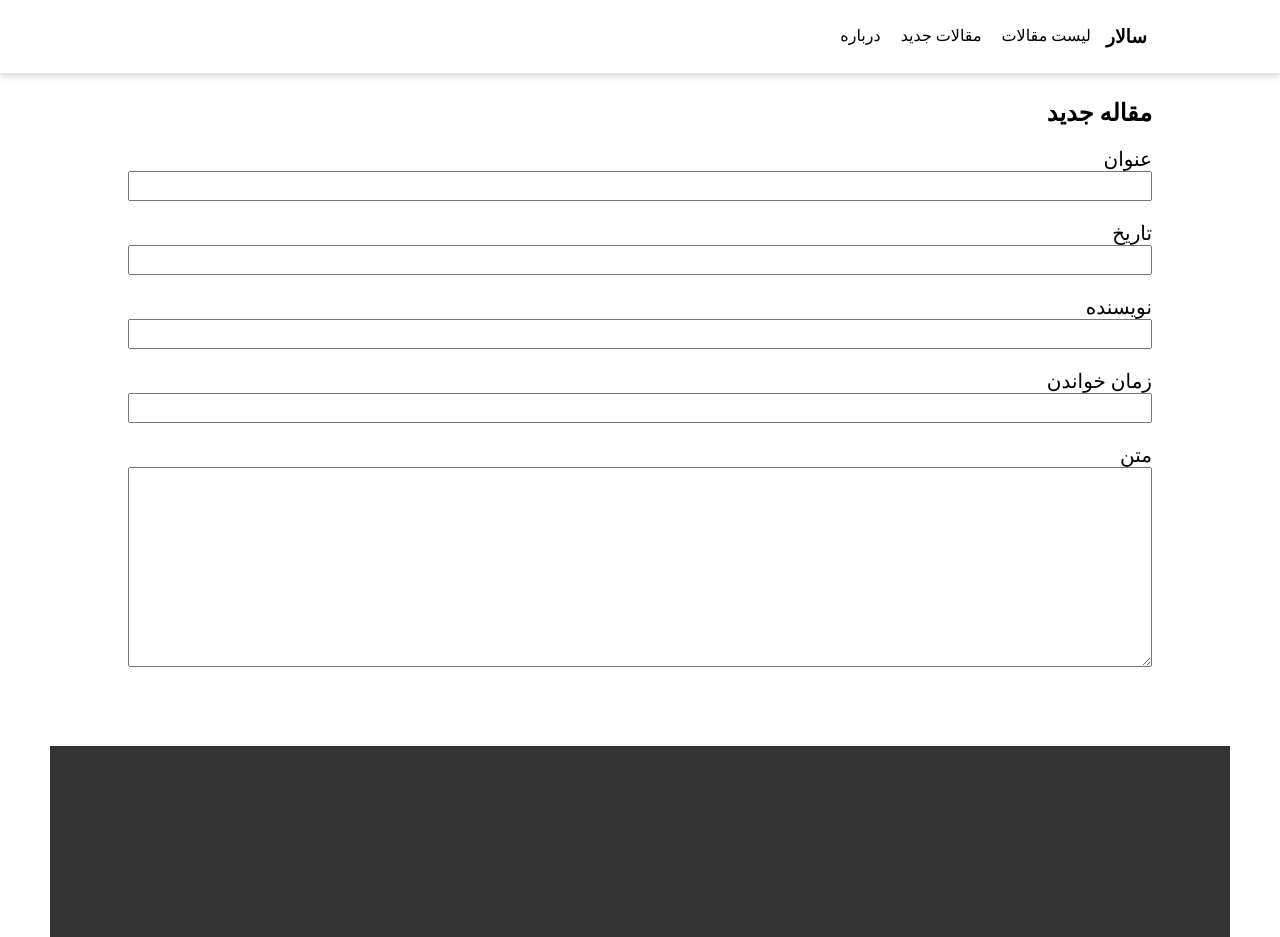
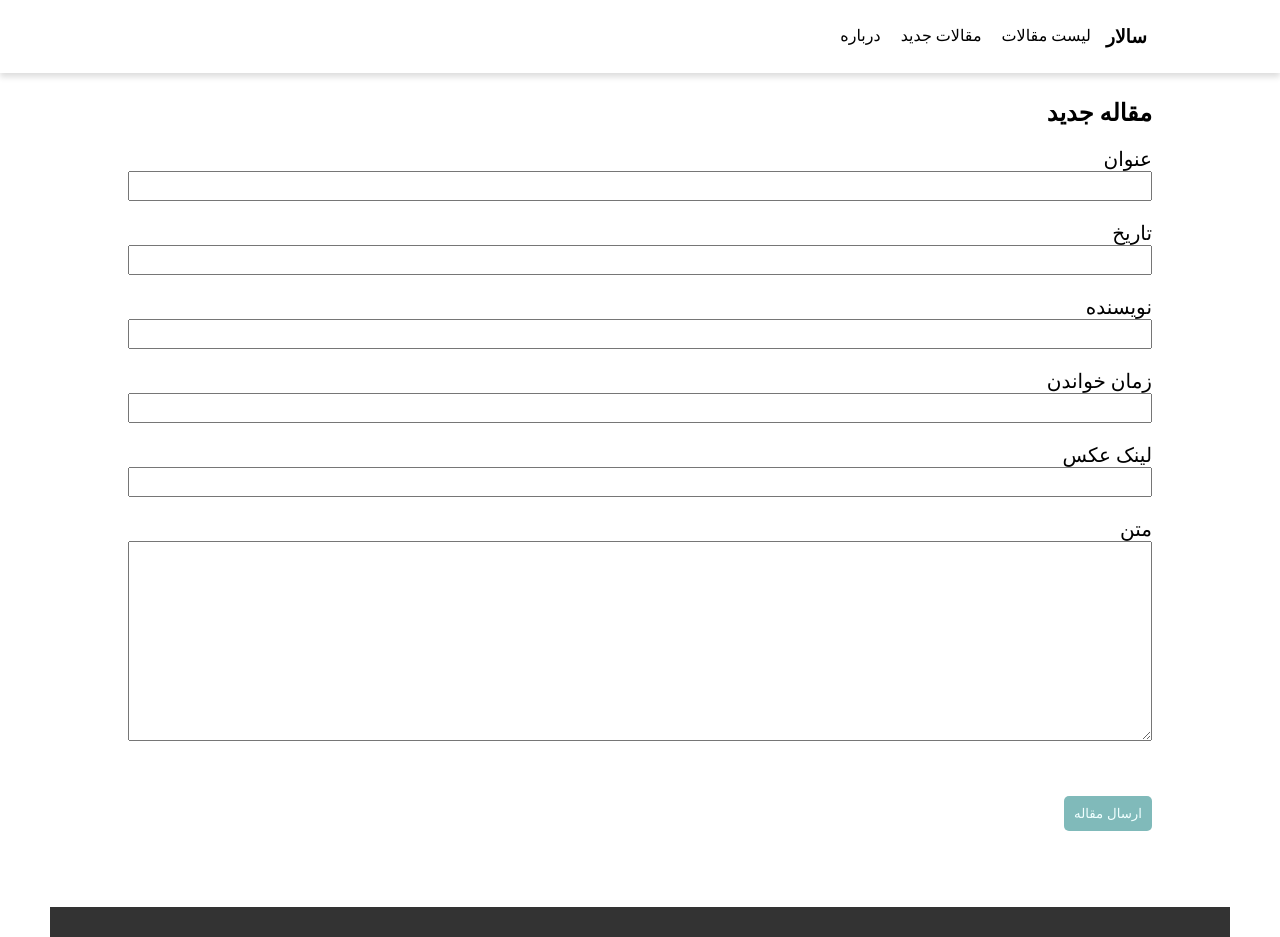
Before and after one commit to efatemee/salar, a React (Vite) app: page /creat-article in a window 1280 px wide. Shown: the top 937 px of the page. Built offline with nearby package versions, Linux system fonts and the light colour scheme.

Commit message:
button send create article to db

```diff
--- a/src/pages/articlepage/ArticlePage.jsx
+++ b/src/pages/articlepage/ArticlePage.jsx
@@ -11,6 +11,7 @@ function ArticlePage() {
   const Params = useParams();
   const [articles, setArticle] = useState([]);
   const [isloading, setIsloading] = useState(false);
+
   useEffect(() => {
     setIsloading(true);
     axios
@@ -40,7 +41,7 @@ function ArticlePage() {
               <span>مدت زمان خواندن: {articles.readTime}دقیقه</span>
             </div>
 
-            <img src={articles.imageUrl} alt="Code" />
+            <img src={articles.imageUrl} />
             <p>{articles.content}</p>
           </div>
         </div>
--- a/src/pages/creatArticle/creatarticle.jsx
+++ b/src/pages/creatArticle/creatarticle.jsx
@@ -4,6 +4,7 @@ import styled from "./creatarticle.module.css";
 import { useState } from "react";
 import Input from "../../components/input/input";
 import Textarea from "../../components/textarea/textarea";
+import axios from "axios";
 function CreatArticle() {
   const [article, setArticle] = useState({
     title: "",
@@ -11,6 +12,7 @@ function CreatArticle() {
     author: "",
     readTime: "",
     massage: "",
+    Urlimg: "",
   });
   const changeart = (e) => {
     setArticle((prevState) => ({
@@ -24,7 +26,17 @@ function CreatArticle() {
       massage: e.target.value,
     }));
   };
-  console.log(article);
+  const buttonart = () => {
+    axios.post("http://localhost:3000/articles", {
+      id: "9",
+      imageUrl: article.Urlimg,
+      title: article.title,
+      readTime: article.readTime,
+      date: article.date,
+      athor: article.author,
+      content: article.massage,
+    });
+  };
 
   return (
     <div>
@@ -36,7 +48,11 @@ function CreatArticle() {
           <Input label="تاریخ" name="date" onChange={changeart} />
           <Input label="نویسنده" name="author" onChange={changeart} />
           <Input label="زمان خواندن" name="readTime" onChange={changeart} />
+          <Input label="لینک عکس" name="Urlimg" onChange={changeart} />
           <Textarea label="متن" onChange={changearea} />
+        </div>
+        <div className={styled.sendbutton}>
+          <button onClick={buttonart}>ارسال مقاله</button>
         </div>
       </div>
       <Footer />
--- a/src/pages/creatArticle/creatarticle.module.css
+++ b/src/pages/creatArticle/creatarticle.module.css
@@ -11,3 +11,17 @@
     height: 30px;
     text-align: right;
 }
+.sendbutton button{
+    margin-top: 5%;
+    border-radius: 5px;
+    padding: 10px 10px ;
+    background-color: rgb(128, 186, 186);
+    border: none;
+    color: azure;
+}
+.sendbutton{
+    text-align: right;
+}
+.sendbutton button:active{
+    opacity: 0.6;
+}
```
